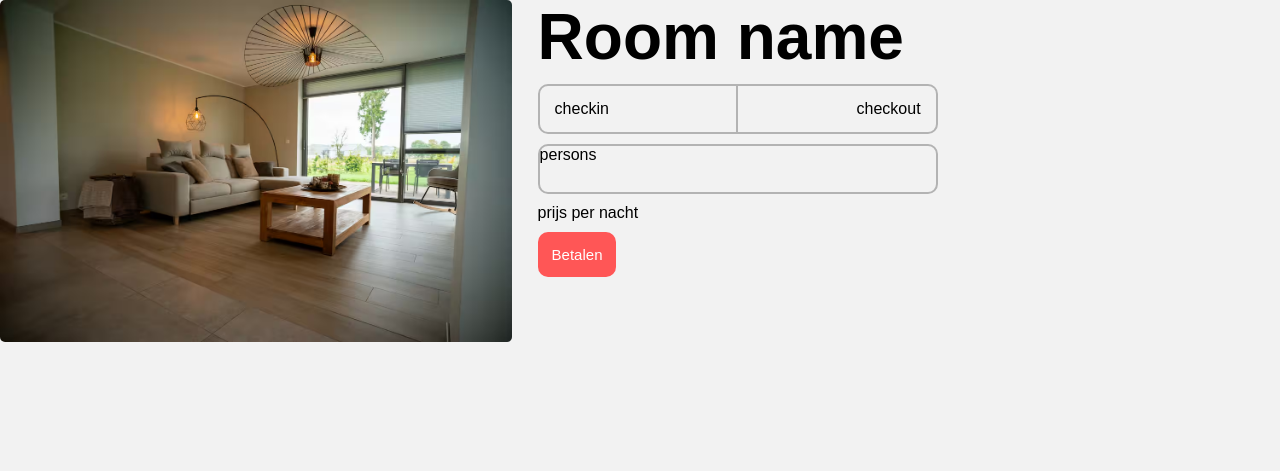
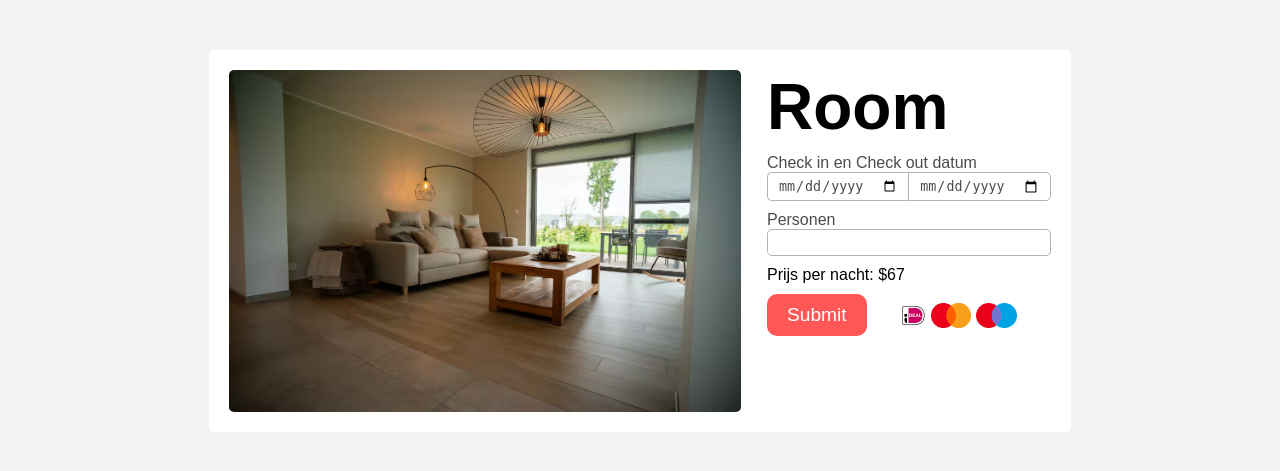
Before and after one commit to NB-ROC/CMS-B-B, a PHP site: page /reservering.html in a window 1280 px wide. Shown: the part 100-571 px from the top of the page. Run offline with PHP 8.4, Linux system fonts and the light colour scheme.

Commit message:
Commit
-Added the reservering page
-Fixed some spelling mistakes

```diff
--- a/src/css/main.css
+++ b/src/css/main.css
@@ -254,72 +254,112 @@ button:hover {
     background-size: cover;
 }
 
-.resevering-container{
+.reservering-container{
     display: flex;
     flex-direction: row;
     gap: 2vw;
+    width: fit-content;
+    margin: 50px auto;
+    border-radius: 5px;
+    background-color: white;
+    padding: 20px;
 }
 
-.resevering-container > img{
+.reservering-container > img{
     width: 40vw;
     height: fit-content;
     border-radius: 5px;
 }
 
-.resevering-payment-container{
+.reservering-column-container{
     display: flex;
     flex-direction: column;
     gap: 10px;
 }
 
-.resevering-payment-container > h2{
-    font-size: 64px;
+.reservering-column-container > h2{
+    font-size: 4rem;
 }
 
-.resevering-date-container{
+.reservering-checkin{
+    padding: 5px 10px;
+    color: #4b4b4b;
+    border-radius: 5px;
+    border-style: solid;
+    border-width: 1px;
+    border-color: #B3B3B3;
+    border-top-right-radius: 0;
+    border-bottom-right-radius: 0;
+    border-right: 0;
+}
+
+.reservering-checkout{
+    padding: 5px 10px;
+    color: #4b4b4b;
+    border-radius: 5px;
+    border-style: solid;
+    border-width: 1px;
+    border-color: #B3B3B3;
+    border-top-left-radius: 0;
+    border-bottom-left-radius: 0;
+}
+.reservering-date>input:focus{
+    outline-style: none;
+}
+
+
+.reservering-date{
     display: flex;
     flex-direction: row;
 }
 
-.check-in-container{
+.reservering-persons{
+    border-radius: 5px;
+    padding: 5px 10px;
+    border-style: solid;
+    border-width: 1px;
+    border-color: #B3B3B3;
+}
+.reservering-persons:focus{
+    outline-style: none;
+}
+.column-container{
+    display: flex;
+    flex-direction: column;
+    color: #4b4b4b;
+}
+
+.reservering-submit-button{
+    background-color: #FF5656;
+    color: white;
+    padding: 10px 20px;
+    width: fit-content;
+    font-size: 1.2rem;
+    border-radius: 10px;
+    border-style: none;
+    cursor: pointer;
+}
+
+.reservering-submit-button:hover{
+    background-color: #cf4040;
+}
+
+.row-container{
     display: flex;
     flex-direction: row;
-    justify-content: start;
-    width: 200px;
-    height: 50px;
-    border-width: 2px;
-    border-style: solid;
-    border-color: #B3B3B3;
-    border-top-left-radius: 10px;
-    border-bottom-left-radius: 10px;
-    box-sizing: border-box;
-    padding: 15px;
-    align-items: center;
+    justify-content: space-around;
 }
-.check-out-container{
+
+.reservering-icon-container{
+    margin: auto;
     display: flex;
     flex-direction: row;
-    justify-content: end;
-    width: 200px;
-    height: 50px;
-    border-width: 2px;
-    border-style: solid;
-    border-color: #B3B3B3;
-    border-left: 0;
-    border-top-right-radius: 10px;
-    border-bottom-right-radius: 10px;
-    box-sizing: border-box;
-    padding: 15px;
-    align-items: center;
+    gap: 5px;
 }
 
-.resevering-persons-container{
-    width: 400px;
-    height: 50px;
-    border-radius: 10px;
-    border-width: 2px;
-    border-style: solid;
-    border-color: #B3B3B3;
+.reservering-icon-container>img{
+    height: 25px;
+    width: fit-content;
 }
 
 /* ================= FOOTER ================= */
--- a/src/index.html
+++ b/src/index.html
@@ -16,7 +16,7 @@
             <a href="index.html">Home</a>
             <a href="kamers.html">Kamers</a>
             <a href="galerij.html">Galerij</a>
-            <a href="resevering.html">Reserveren</a>
+            <a href="reservering.html">Reserveren</a>
             <a href="contact.html">Contact</a>
             <a href="login.html">Login</a>
         </nav>
@@ -29,7 +29,7 @@
                 Ontspan in onze rustieke Bed & Breakfast in het hart van de Nederlandse natuur
             </p>
             <div class="head-section-button-container">
-                <button href="resevering.html" class="button-red">Nu reserveren</button>
+                <button href="reservering.html" class="button-red">Nu reserveren</button>
                 <button href="contact.html"  class="button-white">Contact ons</button>
             </div>
         </div>
--- a/src/reservering.html
+++ b/src/reservering.html
@@ -16,30 +16,42 @@
             <a href="index.html">Home</a>
             <a href="kamers.html">Kamers</a>
             <a href="galerij.html">Galerij</a>
-            <a href="resevering.html">Reserveren</a>
+            <a href="reservering.html">Reserveren</a>
             <a href="contact.html">Contact</a>
             <a href="login.html">Login</a>
         </nav>
     </header>
 
     <main>
-        <div class="resevering-container">
+        <div class="reservering-container">
             <img src="images/luxeSuit.png" alt="Room">
 
-            <div class="resevering-payment-container">
-                <h2>Room name</h2>
-                <div class="resevering-date-container">
-                    <div class="check-in-container">checkin</div>
-                    <div class="check-out-container">checkout</div>
+            <form class="reservering-column-container">
+                <h2>Room</h2>
+
+                <div class="column-container">
+                    <label>Check in en Check out datum</label>
+                    <div class="reservering-date">
+                        <input class="reservering-checkin" type="date">
+                        <input class="reservering-checkout" type="date">
+                    </div>
                 </div>
-                <div class="resevering-persons-container">
-                    persons
+
+                <div class="column-container">
+                    <label>Personen</label>
+                    <input class="reservering-persons" type="number" min="1" max="5">
                 </div>
-                <div>prijs per nacht</div>
-                <div class="payment-container">
-                    <button class="button-red">Betalen</button>
+                <p>Prijs per nacht: $67</p>
+
+                <div class="row-container">
+                    <input class="reservering-submit-button" type="submit" value="Submit">
+                    <div class="reservering-icon-container">
+                        <img src="images/ideal.png" alt="ideal">
+                        <img src="images/mastercard.png" alt="mastercard">
+                        <img src="images/maestro.png" alt="maestro">
+                    </div>
                 </div>
-            </div>
+            </form>
         </div>
     </main>
 
```
Also changed, not shown: src/images/ideal.png (added), src/images/maestro.png (added), src/images/mastercard.png (added).
